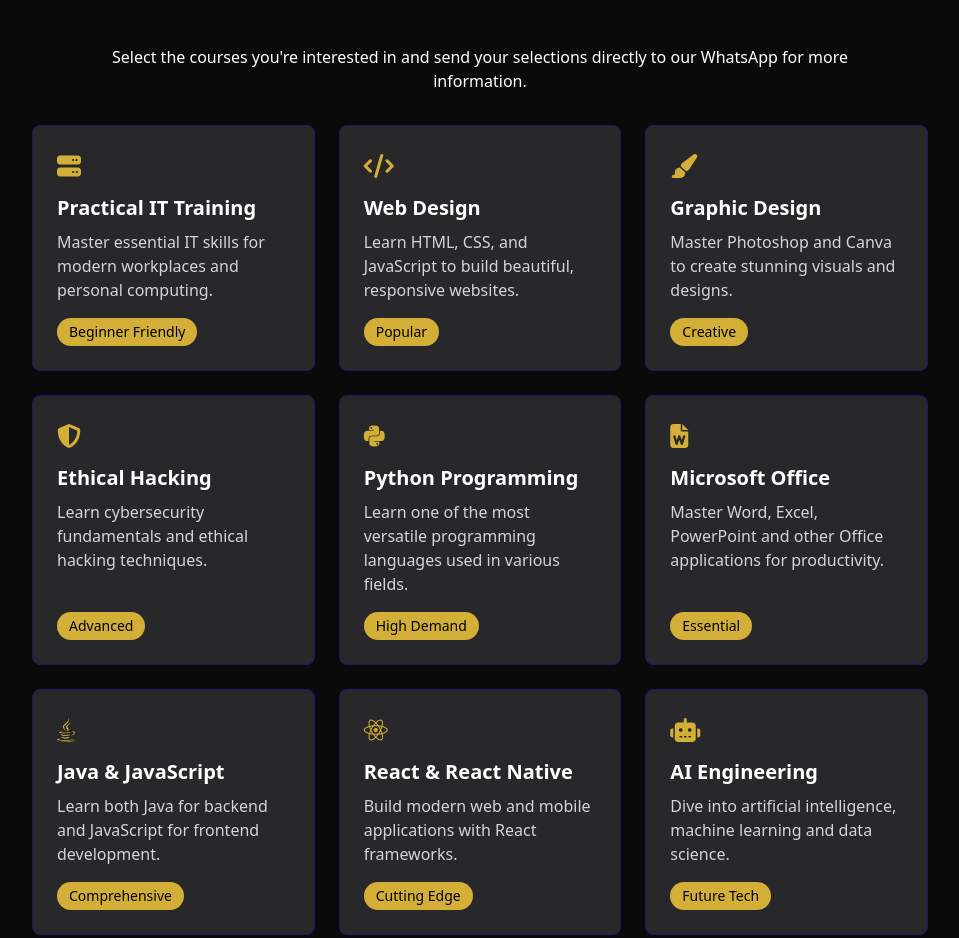
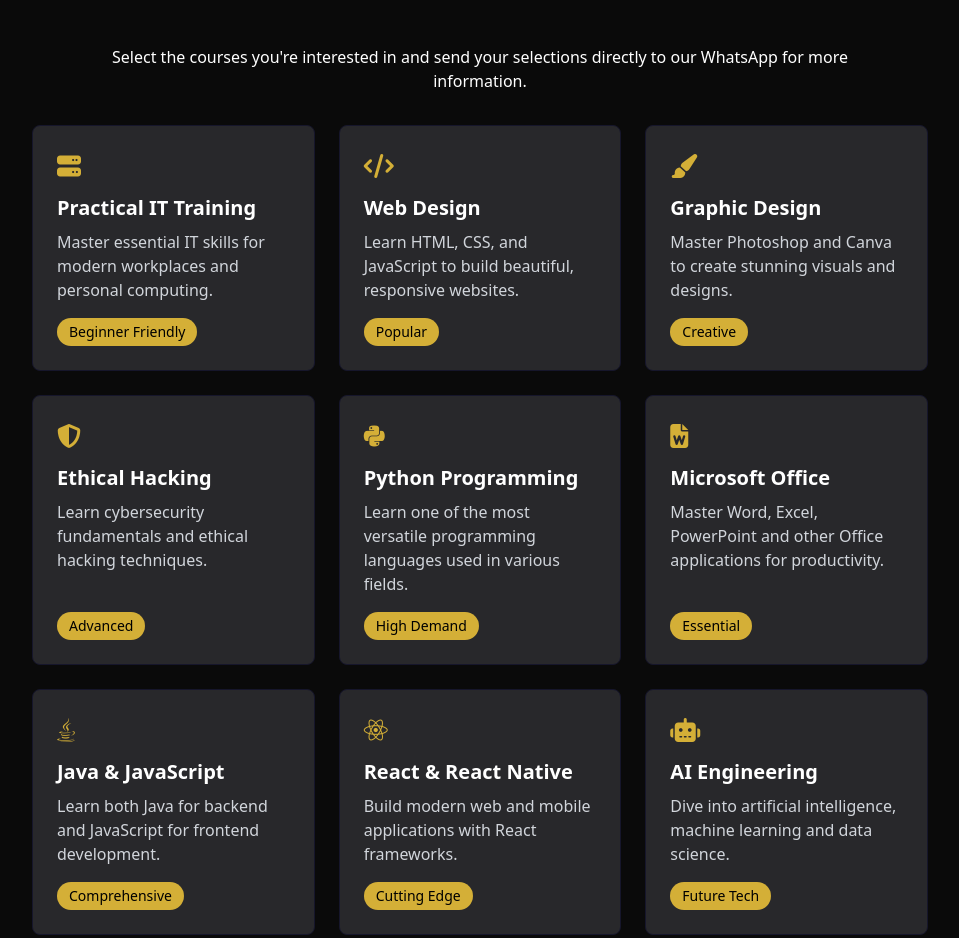
Before and after one commit to EckGroup/ecktechdevelopershub, a plain HTML site: page index.html in a window 1280 px wide. Shown: the part 953-1891 px from the top of the page, without its empty margins (160-1119 px from the left). Drawn offline with nearby package versions, Linux system fonts and the light colour scheme.

Commit message:
Update index.html

```diff
--- a/index.html
+++ b/index.html
@@ -13,7 +13,7 @@
                     colors: {
                         gold: '#D4AF37',
                         matteBlack: '#28282B',
-                        midnightBlack: '#191970',
+                        midnightBlack: '#16162b',
                         deepBlack: '#0A0A0A'
                     }
                 }
```
